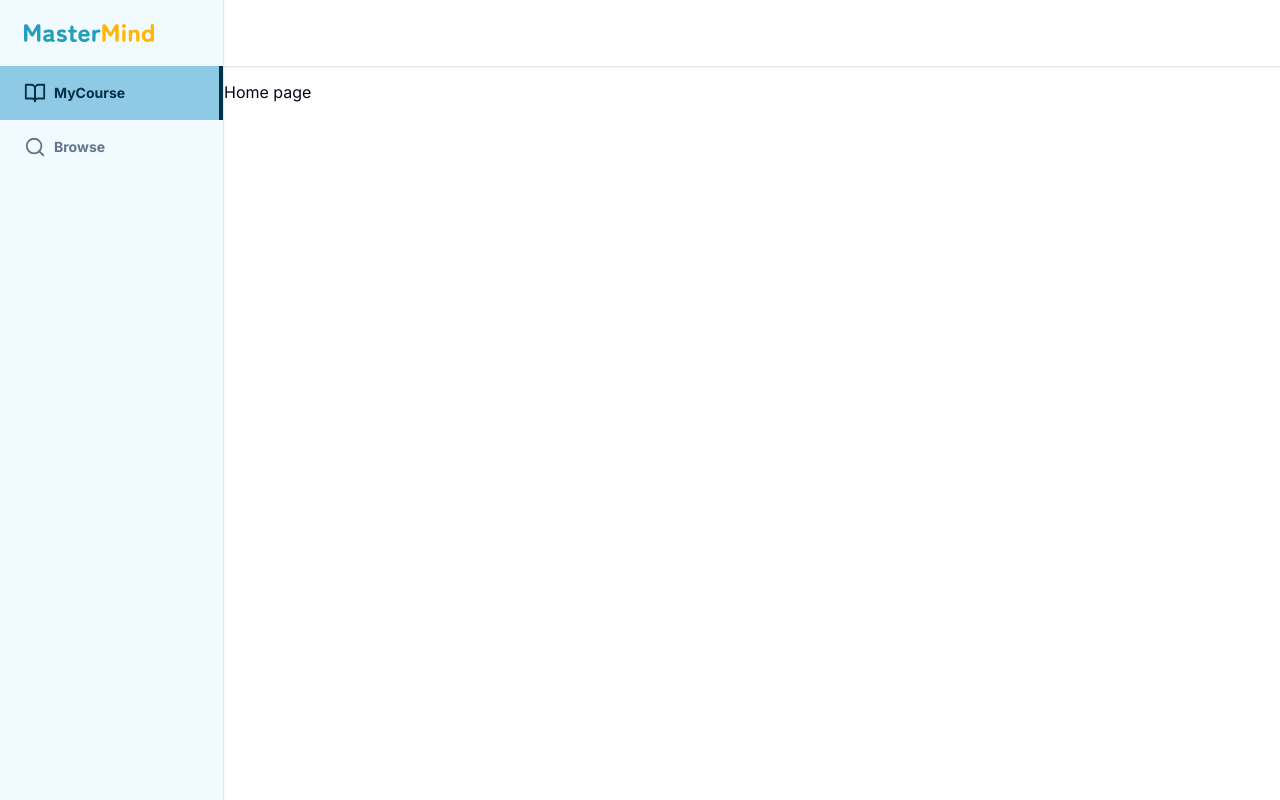
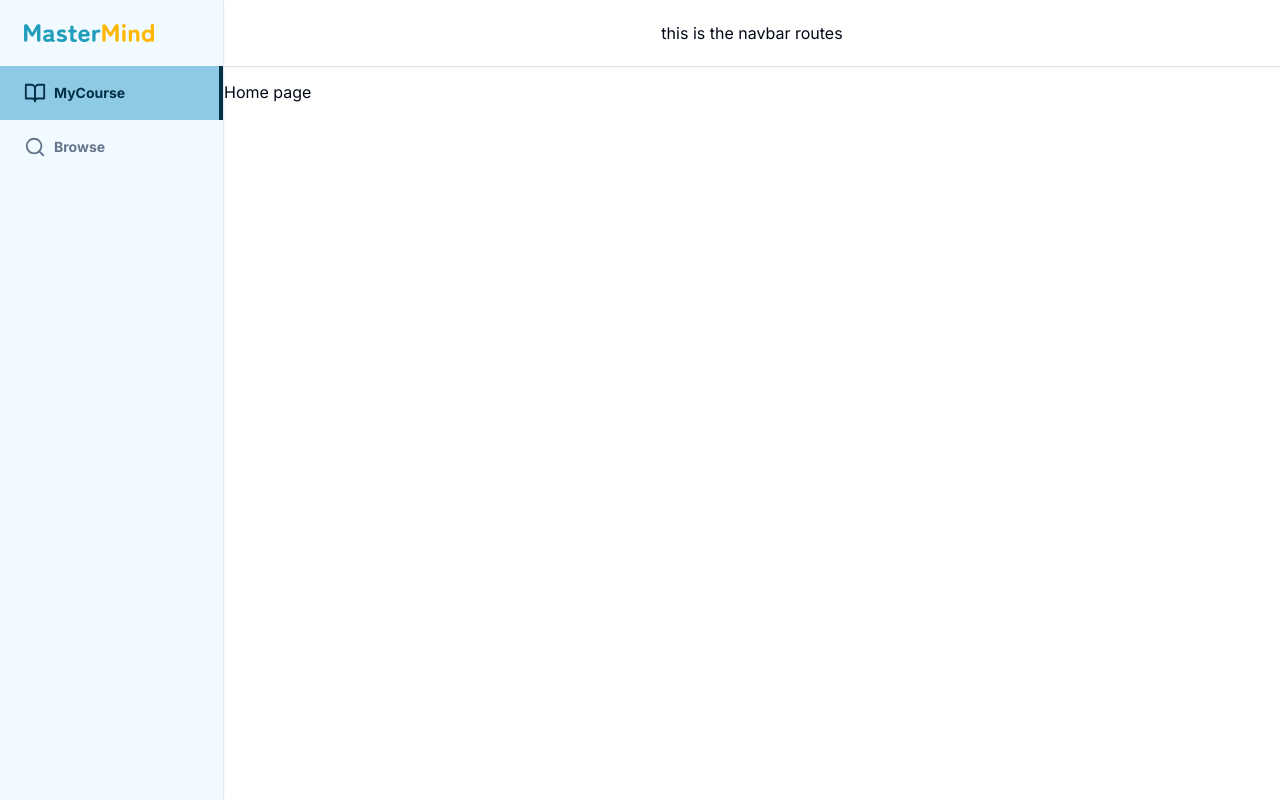
Before and after one commit to Sara-Ho99/master-mind, a Next.js app: page / in a window 1280 px wide. Built offline with nearby package versions, Linux system fonts and the light colour scheme.

Commit message:
feat: create navbar-routes component

```diff
--- a/components/mobile-sidebar.tsx
+++ b/components/mobile-sidebar.tsx
@@ -7,7 +7,7 @@ function MobileSidebar() {
       <SheetTrigger className="md:hidden pr-4 hover:opacity-75 transition">
         <Menu />
       </SheetTrigger>
-      <SheetContent className="p-0">
+      <SheetContent side="left" className="p-0">
         <Sidebar />
       </SheetContent>
     </Sheet>
--- /dev/null
+++ b/components/navbar-routes.tsx
@@ -0,0 +1,9 @@
+function NavbarRoutes() {
+  return (
+    <div className="flex-1 flex items-center justify-center">
+      this is the navbar routes
+    </div>
+  );
+}
+
+export default NavbarRoutes;
--- a/components/navbar.tsx
+++ b/components/navbar.tsx
@@ -1,9 +1,11 @@
 import MobileSidebar from "./mobile-sidebar";
+import NavbarRoutes from "./navbar-routes";
 
 function Navbar() {
   return (
     <nav className="p-4 border-b h-full flex items-center bg-white shadow-sm">
       <MobileSidebar />
+      <NavbarRoutes />
     </nav>
   );
 }
```
